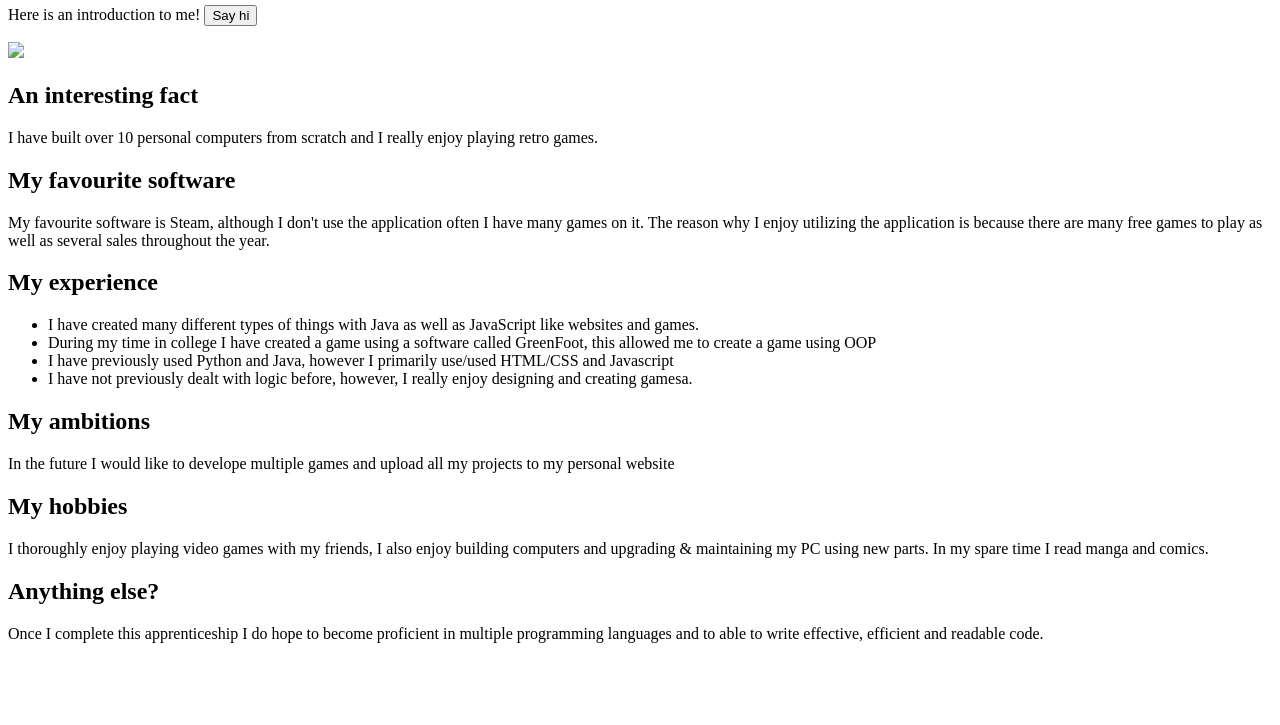
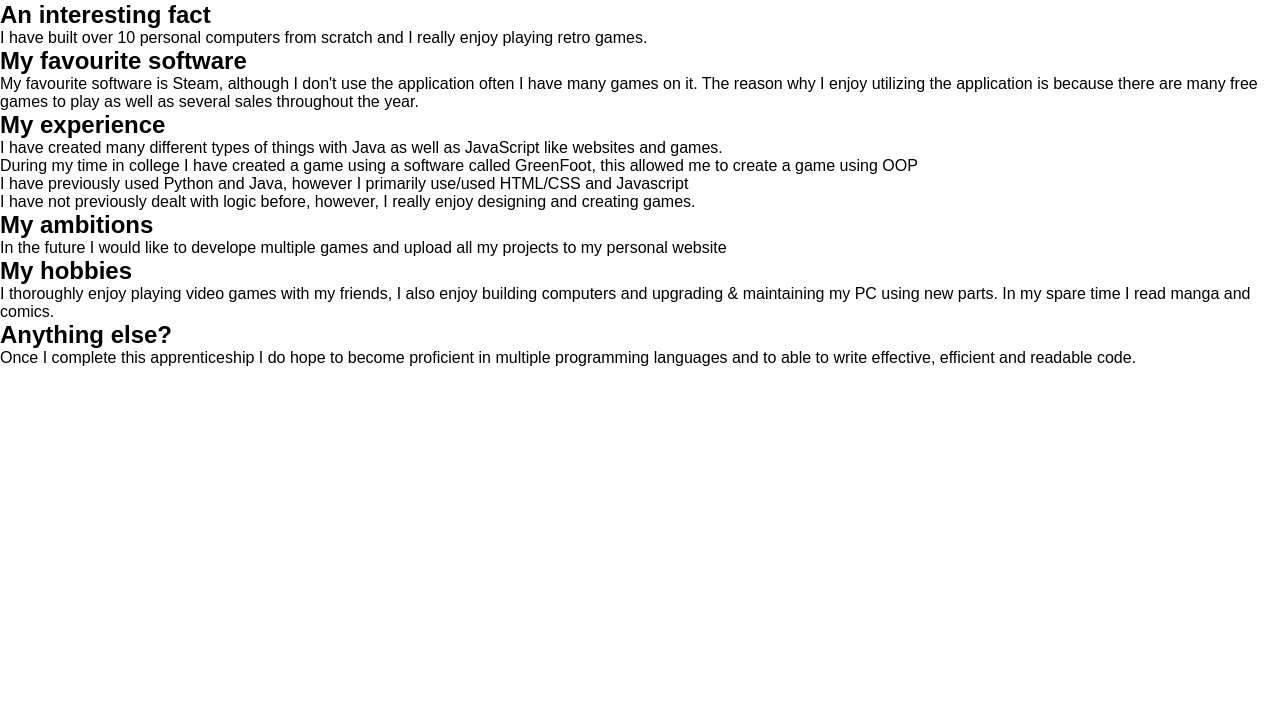
Before and after one commit to SenpaiYG/Flying-start-portfolio, a website: page public/index.html in a window 1280 px wide. Shown: the part 75-800 px from the top of the page. Drawn offline with Linux system fonts and the light colour scheme.

Commit message:
Big Change

```diff
--- a/public/index.html
+++ b/public/index.html
@@ -36,7 +36,7 @@
         <li>I have created many different types of things with Java as well as JavaScript like websites and games.</li>
         <li>During my time in college I have created a game using a software called GreenFoot, this allowed me to create a game using OOP</li>
         <li>I have previously used Python and Java, however I primarily use/used HTML/CSS and Javascript</li>
-        <li>I have not previously dealt with logic before, however, I really enjoy designing and creating gamesa.</li>
+        <li>I have not previously dealt with logic before, however, I really enjoy designing and creating games.</li>
       </ul>
     </article>
 
--- a/public/style.css
+++ b/public/style.css
@@ -1,4 +1,10 @@
 /* Add your css here */
+
+*{
+  margin: 0;
+  padding: 0;
+  font-family: sans-serif;
+}
 
 .avatar {
   width: 300px;
```
